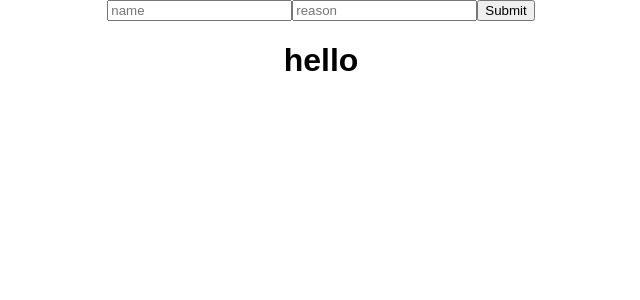
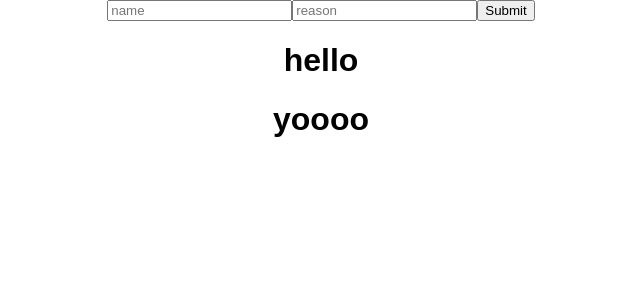
Before and after one commit to bcgodfrey91/grudge-bin, a React (Create React App) app: page / in a window 1280 px wide. Shown: the top 300 px of the page, without its empty margins (319-959 px from the left). Built offline with nearby package versions, Linux system fonts and the light colour scheme.

Commit message:
Wire up Jackal component

```diff
--- a/src/components/Jackal.js
+++ b/src/components/Jackal.js
@@ -0,0 +1,14 @@
+import React, { Component } from 'react';
+import '../App.css'
+
+class Jackal extends Component {
+  render() {
+    return (
+      <div className="jackal-container">
+        <h1>yoooo</h1>
+      </div>
+    );
+  }
+}
+
+export default Jackal;
--- a/src/components/JackalList.js
+++ b/src/components/JackalList.js
@@ -7,6 +7,7 @@ class JackalList extends Component {
     return (
       <div className="jackal-list-container">
         <h1>hello</h1>
+        <Jackal />
       </div>
     );
   }
```
